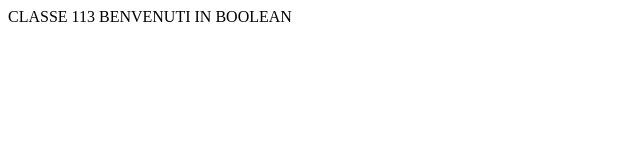
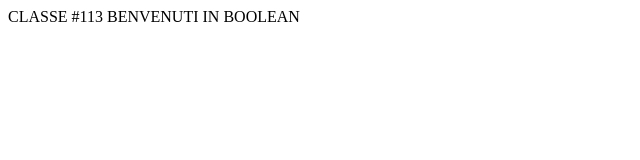
Before and after one commit to alex02r/prima_repo, a plain HTML site: page index.html in a window 1280 px wide. Shown: the full height of the page, 0-640 px from the left. Drawn offline with Linux system fonts and the light colour scheme.

Commit message:
[FIX] add # tu class name

```diff
--- a/index.html
+++ b/index.html
@@ -6,7 +6,7 @@
     <title>Document</title>
 </head>
 <body>
-    CLASSE 113
+    CLASSE #113
     BENVENUTI IN BOOLEAN
 </body>
 </html>
```
